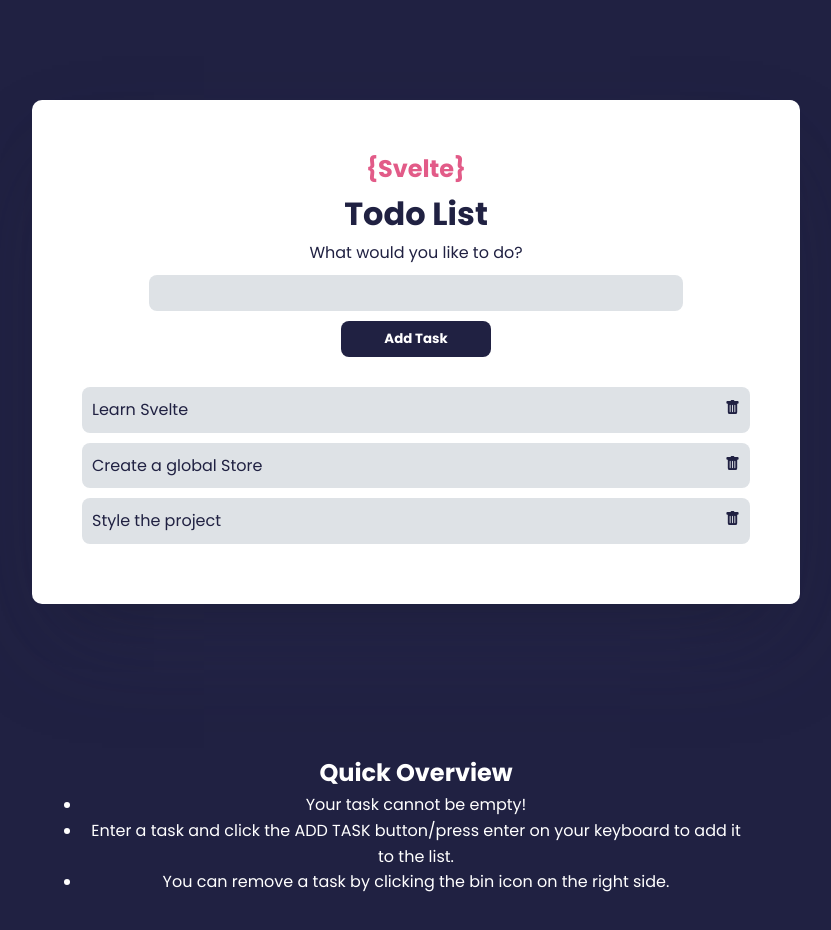
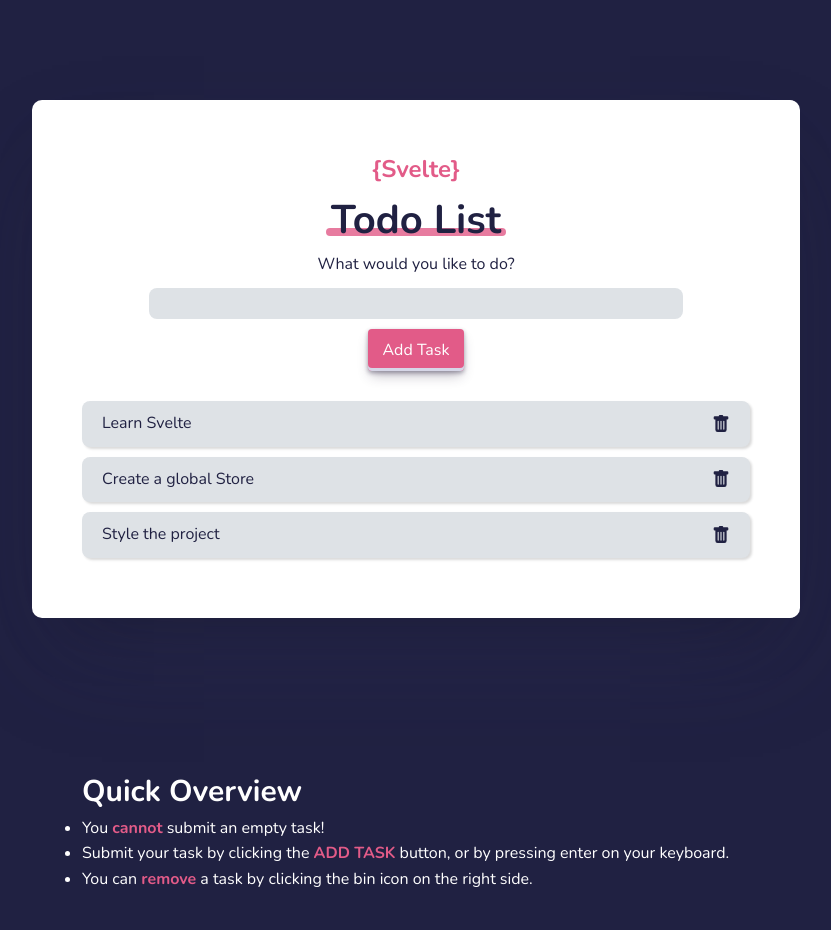
Before and after one commit to humbruno/svelte-feedback-app, a Svelte app: page / in a window 1280 px wide. Shown: the top 930 px of the page, without its empty margins (224-1055 px from the left). Built offline with nearby package versions, Linux system fonts and the light colour scheme.

Commit message:
style update for submit button and header

```diff
--- a/public/global.css
+++ b/public/global.css
@@ -1,4 +1,4 @@
-@import url("https://fonts.googleapis.com/css2?family=Poppins:wght@400;600;700&display=swap");
+@import url("https://fonts.googleapis.com/css2?family=Nunito:wght@400;700&display=swap");
 
 * {
   box-sizing: border-box;
@@ -7,7 +7,7 @@
 }
 
 body {
-  font-family: "Poppins", sans-serif;
+  font-family: "Nunito", sans-serif;
   background-color: #202142;
   line-height: 1.6;
 }
@@ -19,7 +19,7 @@
 button,
 input {
   border: 0;
-  font-family: "Poppins", sans-serif;
+  font-family: "Nunito", sans-serif;
 }
 
 input {
@@ -44,4 +44,5 @@
   max-width: 768px;
   margin: 100px auto;
   padding: 50px;
+  text-align: left;
 }
--- a/src/App.svelte
+++ b/src/App.svelte
@@ -25,4 +25,23 @@
   .title {
     color: #e25b88;
   }
+
+  h1 {
+    position: relative;
+    display: inline-block;
+    z-index: 2;
+    font-size: 2.5rem;
+  }
+
+  h1::before {
+    content: "";
+    background: rgba(226, 91, 136, 0.8);
+    position: absolute;
+    left: -3%;
+    bottom: 16px;
+    height: 8px;
+    width: 106%;
+    z-index: -1;
+    border-radius: 35px;
+  }
 </style>
--- a/src/components/List.svelte
+++ b/src/components/List.svelte
@@ -17,8 +17,8 @@
       <span on:click={() => handleDelete(todo)}>
         <svg
           xmlns="http://www.w3.org/2000/svg"
-          width="15"
-          height="15"
+          width="18"
+          height="18"
           fill="currentColor"
           class="bi bi-trash-fill"
           viewBox="0 0 16 16"
@@ -38,7 +38,7 @@
   }
 
   li {
-    padding: 10px;
+    padding: 10px 20px;
     background-color: #dee2e6;
     color: #202142;
     margin: 10px 0;
@@ -46,9 +46,13 @@
 
     display: flex;
     justify-content: space-between;
+
+    box-shadow: rgba(0, 0, 0, 0.15) 1.95px 1.95px 2.6px;
   }
 
   span {
     cursor: pointer;
+    display: flex;
+    align-items: center;
   }
 </style>
--- a/src/components/Tooltip.svelte
+++ b/src/components/Tooltip.svelte
@@ -1,15 +1,22 @@
 <h2>Quick Overview</h2>
 
 <ul>
-  <li>Your task cannot be empty!</li>
+  <li>You <strong>cannot</strong> submit an empty task!</li>
   <li>
-    Enter a task and click the ADD TASK button/press enter on your keyboard to
-    add it to the list.
+    Submit your task by clicking the <strong>ADD TASK</strong> button, or by pressing
+    enter on your keyboard.
   </li>
-  <li>You can remove a task by clicking the bin icon on the right side.</li>
+  <li>
+    You can <strong>remove</strong> a task by clicking the bin icon on the right
+    side.
+  </li>
 </ul>
 
 <style>
+  h2 {
+    font-size: 1.875rem;
+  }
+
   h2,
   li {
     color: #fff;
@@ -18,4 +25,8 @@
   ul {
     list-style: disc;
   }
+
+  strong {
+    color: #e25b88;
+  }
 </style>
--- a/src/components/UI/Button.svelte
+++ b/src/components/UI/Button.svelte
@@ -4,19 +4,28 @@
 
 <style>
   button {
-    border-radius: 8px;
+    position: relative;
+
+    font-size: 1rem;
+    border-radius: 4px;
+    padding: 10px 15px;
     cursor: pointer;
-    font-weight: 700;
-    width: 150px;
 
-    padding: 8px 20px;
+    background-color: #e25b88;
+    color: #fff;
 
-    background-color: #202142;
-    color: #fff;
+    box-shadow: rgba(45, 35, 66, 0.4) 0 2px 4px,
+      rgba(45, 35, 66, 0.3) 0 7px 13px -3px, #d6d6e7 0 -3px 0 inset;
+
+    transition: all 150ms ease-in-out;
   }
 
   button:hover {
-    transform: scale(0.98);
-    opacity: 0.9;
+    filter: brightness(1.2);
+    transform: translateY(-2px);
+  }
+
+  button:active {
+    transform: translateY(2px);
   }
 </style>
```
